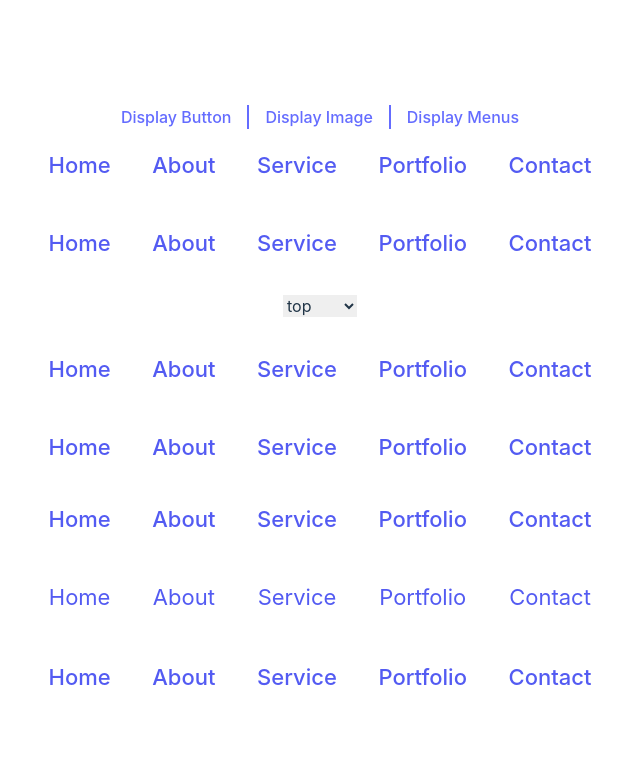
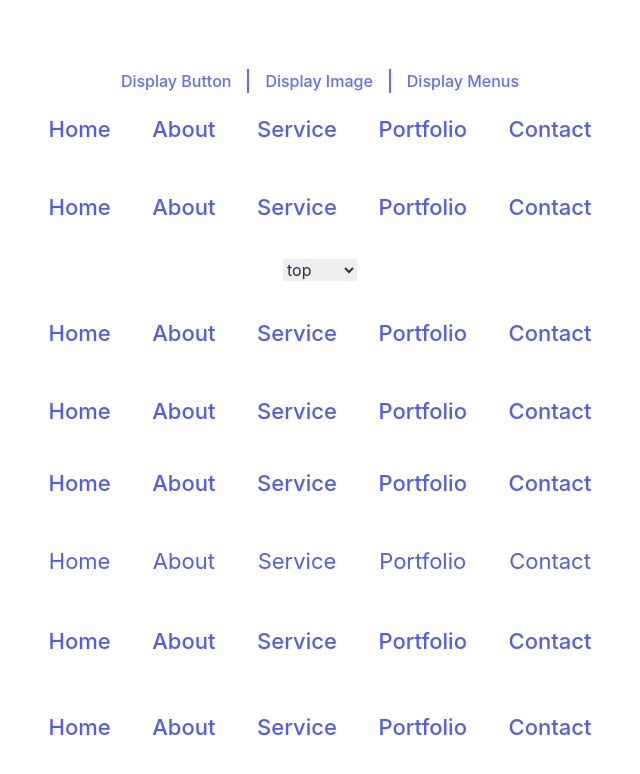
Before and after one commit to andy5566w/vue3-advenced-css, a Vue app: page /menus in a window 1280 px wide. Shown: the top 774 px of the page, without its empty margins (320-960 px from the left). Built offline with nearby package versions, Linux system fonts and the light colour scheme.

Commit message:
add BorderSpinerMenu.vue

```diff
--- a/src/components/DisplayMenus.vue
+++ b/src/components/DisplayMenus.vue
@@ -7,6 +7,7 @@
     <BlurMenu />
     <TransitionDelayMenu />
     <BorderAndBackground />
+    <BorderSniper />
   </div>
 </template>
 
@@ -18,6 +19,7 @@ import TwoMovingMenu from './menus/TwoMovingMenu.vue'
 import BlurMenu from './menus/BlurMenu.vue'
 import TransitionDelayMenu from './menus/TransitionDelayMenu.vue'
 import BorderAndBackground from './menus/BorderAndBaclgroundMenu.vue'
+import BorderSniper from './menus/BorderSpinerMenu.vue'
 </script>
 
 <style scoped></style>
--- /dev/null
+++ b/src/components/menus/BorderSpinerMenu.vue
@@ -0,0 +1,114 @@
+<template>
+  <ul class="flex gap-4">
+    <li>
+      <a href="#"> <span></span> <span></span> Home</a>
+    </li>
+    <li>
+      <a href="#"> <span></span> <span></span> About</a>
+    </li>
+    <li>
+      <a href="#"> <span></span> <span></span> Service</a>
+    </li>
+    <li>
+      <a href="#"> <span></span> <span></span> Portfolio</a>
+    </li>
+    <li>
+      <a href="#"> <span></span> <span></span> Contact</a>
+    </li>
+  </ul>
+</template>
+
+<script setup></script>
+
+<style scoped lang="scss">
+a {
+  --sniper-w: 12px;
+  position: relative;
+  padding: 0.5rem 0.8rem;
+  font-size: 22px;
+  color: #535bf2;
+  background-color: transparent;
+  display: inline-block;
+  transition: all 0.5s;
+  span {
+    &:first-child {
+      &:before,
+      &:after {
+        content: '';
+        position: absolute;
+        left: 0;
+        width: var(--sniper-w);
+        height: var(--sniper-w);
+        transition: all 0.5s;
+        opacity: 0;
+      }
+      &:before {
+        top: 0;
+        border-top: 3px solid #535bf2;
+        border-left: 3px solid #535bf2;
+      }
+
+      &:after {
+        bottom: 0;
+        border-bottom: 3px solid #535bf2;
+        border-left: 3px solid #535bf2;
+      }
+    }
+
+    &:last-child {
+      &:before,
+      &:after {
+        content: '';
+        position: absolute;
+        right: 0;
+        width: var(--sniper-w);
+        height: var(--sniper-w);
+        transition: all 0.5s;
+        opacity: 0;
+      }
+      &:before {
+        top: 0;
+        border-top: 3px solid #535bf2;
+        border-right: 3px solid #535bf2;
+      }
+
+      &:after {
+        bottom: 0;
+        border-bottom: 3px solid #535bf2;
+        border-right: 3px solid #535bf2;
+      }
+    }
+  }
+
+  &:hover {
+    span {
+      --moving-dis: -8px;
+      &:first-child {
+        &:before {
+          left: var(--moving-dis);
+          top: var(--moving-dis);
+          opacity: 1;
+        }
+        &:after {
+          left: var(--moving-dis);
+          bottom: var(--moving-dis);
+          opacity: 1;
+        }
+      }
+
+      &:last-child {
+        &:before {
+          right: var(--moving-dis);
+          top: var(--moving-dis);
+          opacity: 1;
+        }
+        &:after {
+          right: var(--moving-dis);
+          bottom: var(--moving-dis);
+          opacity: 1;
+        }
+      }
+    }
+  }
+}
+</style>
```
